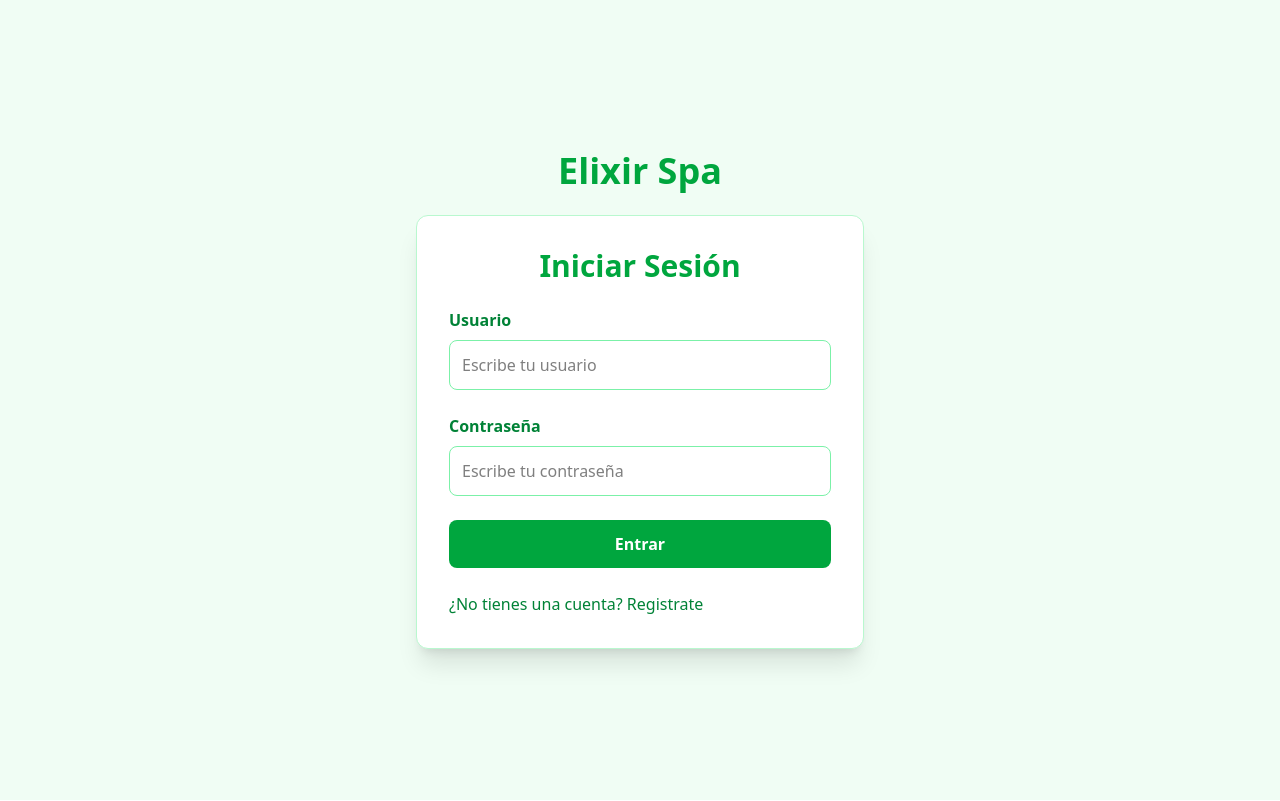
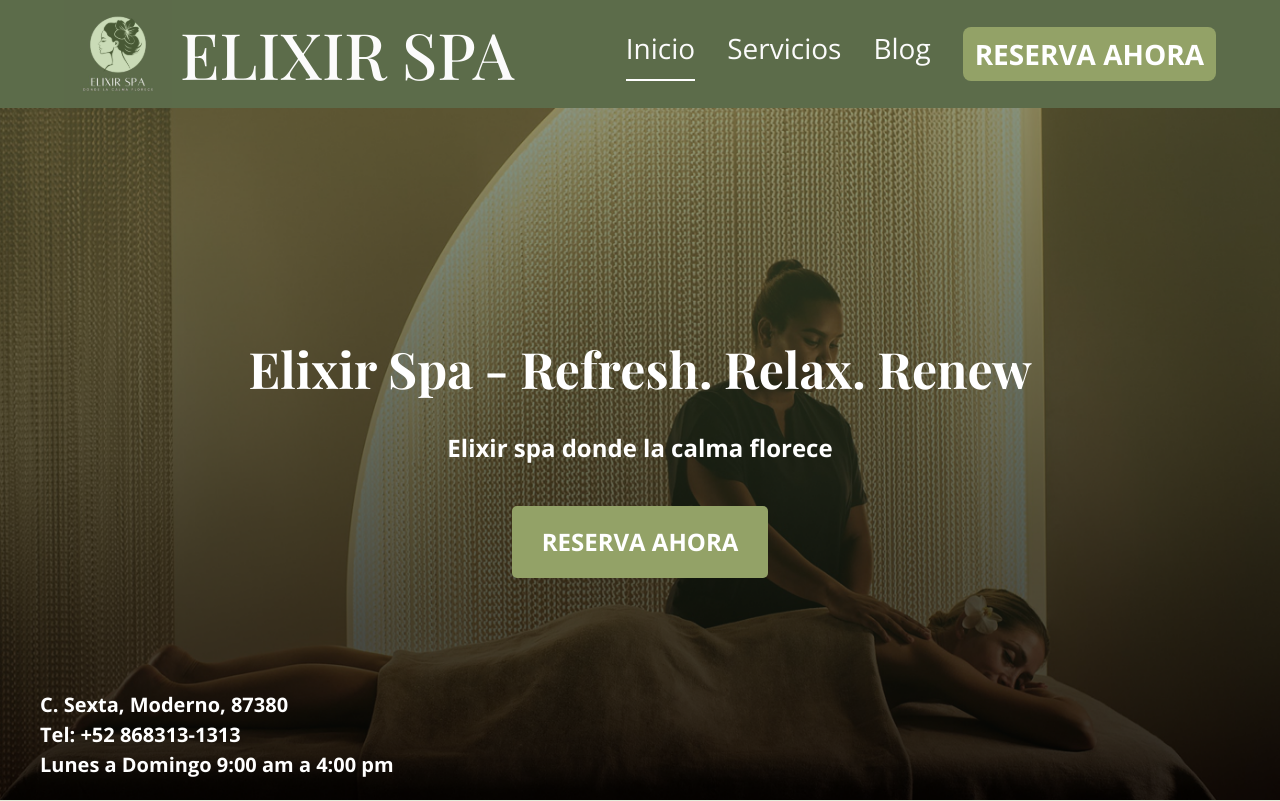
Before and after one commit to xJM11x/elixir-spa, a React (Vite) app: page / in a window 1280 px wide. Shown: the top 801 px of the page. Built offline with nearby package versions, Linux system fonts and the light colour scheme; a web font is replaced by a local one.

Commit message:
Eliminar inicio de sesion

```diff
--- /dev/null
+++ b/pnpm-workspace.yaml
@@ -0,0 +1,2 @@
+allowBuilds:
+  esbuild: false
--- a/src/App.jsx
+++ b/src/App.jsx
@@ -1,6 +1,4 @@
 import { Route, Routes, BrowserRouter } from "react-router-dom";
-import Footer from "./components/Footer";
-import NavBar from "./components/NavBar";
 import HomePage from "./pages/HomePage";
 import BlogPage from "./pages/BlogPage";
 import ArticlePage from "./pages/ArticlePage";
@@ -10,23 +8,17 @@ import ServiceDetailPage from "./pages/ServiceDetailPage";
 import ReservetionPage from "./pages/ReservationPage";
 import SuccessPage from "./pages/SuccessPage";
 import PrivacityPage from "./pages/PrivacityPage";
-import LoginPage from "./pages/LoginPage";
-import RegisterPage from "./pages/RegisterPage";
-import { AuthProvider } from "./context/AuthContext";
-import { Layout } from "lucide-react";
-import ProtectedRoute from "./Routes/ProtectedRoute";
+import NavBar from "./components/NavBar";
 
 export default function App() {
   return (
-  <AuthProvider>
     <BrowserRouter>
+
       <ScrollToTop/>
+      <NavBar />
       <Routes>
 
-        <Route path="/" element={<LoginPage/>}/>
-        <Route path="/register" element={<RegisterPage/>}/>
-
-          <Route element={<ProtectedRoute />}>
+        <Route path="/" element={<HomePage/>}/>
         <Route path="/home" element={<HomePage/>}/>
         <Route path="/blog" element = {<BlogPage/>}/>
         <Route path="/article/:id" element = {<ArticlePage/>}/>
@@ -36,10 +28,8 @@ export default function App() {
         <Route path="/success" element={<SuccessPage />} />
         <Route path="/privacity" element={<PrivacityPage/>}/>
 
-          </Route>
 
       </Routes>
     </BrowserRouter>
-  </AuthProvider>
   )
 }
--- a/src/context/AuthContext.jsx
+++ /dev/null
@@ -1,30 +0,0 @@
-import { useState } from "react";
-import { AuthContext } from "./createContext";
-import { Login, Register } from "../req/Auth";
-
-export const AuthProvider = ({children}) => {  //Envuelve a todos desde el index //Traducir luego
-    const [isAuthenticated, setIsAuthenticated] = useState(false);
-
-    const handleSignup = async (user) => {
-        let res = await Register(user);
-        setIsAuthenticated(true);
-        return(res);
-    }
-
-    const handleLogin = async (user) => {
-        let res = await Login(user);
-        setIsAuthenticated(true);
-        return(res);
-    }
-
-    return(
-        <AuthContext.Provider
-        value={{
-            handleSignup,
-            handleLogin,
-            isAuthenticated,
-        }}>
-            {children}
-        </AuthContext.Provider>
-    )
-}
--- a/src/context/createContext.jsx
+++ /dev/null
@@ -1,3 +0,0 @@
-import { createContext } from "react";
-
-export const AuthContext = createContext();
--- a/src/context/useAuth.jsx
+++ /dev/null
@@ -1,10 +0,0 @@
-import { useContext } from "react";
-import { AuthContext } from "./createContext";
-
-export const useAuth = () => {
-    const context = useContext(AuthContext);
-    if (!context){
-        throw new Error("useAuth must be used within an AuthProvider");
-    }
-    return context;
-}
--- a/src/pages/LoginPage.jsx
+++ /dev/null
@@ -1,77 +0,0 @@
-import { useState } from "react";
-import { Link, useNavigate } from "react-router-dom";
-import { useAuth } from "../context/useAuth";
-
-export default function LoginPage() {
-  const [form, setForm] = useState({ username: "", password: "" });
-
-  const { handleLogin } = useAuth();
-
-  const navigate = useNavigate();
-
-  const handleChange = (e) => {
-    setForm({
-      ...form,
-      [e.target.name]: e.target.value,
-    });
-  };
-
-  const handleSubmit = async (e) => {
-    e.preventDefault();
-    try{
-        const res = await handleLogin(form);
-        if(res.data){
-            console.log(res);
-            navigate("/home");
-        }
-      }
-      catch(err){
-        console.log(err);
-      }
-  }
-
-  return (
-    <div className="min-h-screen flex flex-col items-center justify-center bg-green-50">
-      <h1 className="text-4xl font-bold text-center text-green-600 mb-6">
-        Elixir Spa
-      </h1>
-      <div className="w-full max-w-md p-8 bg-white shadow-xl rounded-xl border border-green-200">
-        <h1 className="text-3xl font-bold text-center text-green-600 mb-6">
-          Iniciar Sesión
-        </h1>
-
-        <form onSubmit={handleSubmit} className="space-y-6">
-          <div>
-            <label className="block text-green-700 font-semibold">Usuario</label>
-            <input
-              type="text"
-              name="username"
-              onChange={handleChange}
-              className="w-full mt-2 p-3 border border-green-300 rounded-lg focus:outline-none focus:ring-2 focus:ring-green-400"
-              placeholder="Escribe tu usuario"
-            />
-          </div>
-
-          <div>
-            <label className="block text-green-700 font-semibold">Contraseña</label>
-            <input
-              type="password"
-              name="password"
-              onChange={handleChange}
-              className="w-full mt-2 p-3 border border-green-300 rounded-lg focus:outline-none focus:ring-2 focus:ring-green-400"
-              placeholder="Escribe tu contraseña"
-            />
-          </div>
-
-          <button
-            type="submit"
-            className="w-full py-3 bg-green-600 hover:bg-green-700 text-white font-bold rounded-lg transition"
-          >
-            Entrar
-          </button>
-          <Link to={"/register"} className="text-green-700 hover:text-green-950">¿No tienes una cuenta? Registrate</Link>
-        </form>
-      </div>
-    </div>
-  );
-}
```
Also changed, not shown: 1 other file (tests, documents, lock files or other folders). Lines whose indentation alone changed are shown as unchanged.
